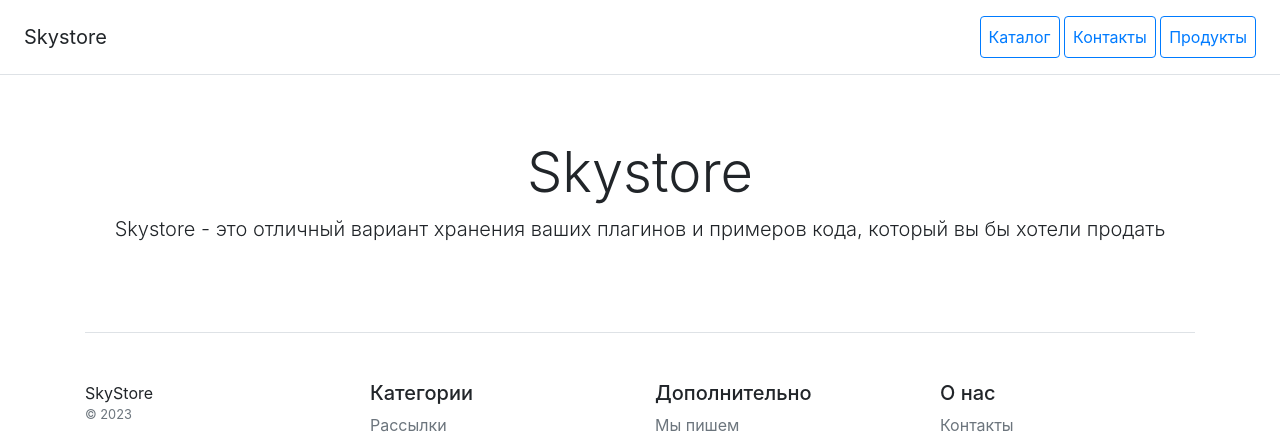
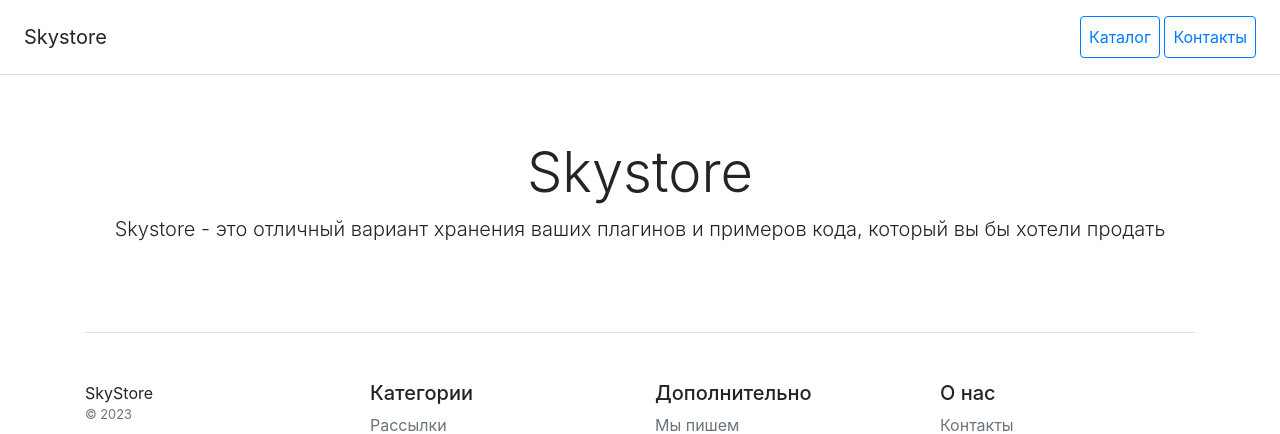
Before and after one commit to toir02/django_project, a Django app: page / in a window 1280 px wide. Shown: the top 434 px of the page. Run offline with Django 4.2, Linux system fonts and the light colour scheme; data that the repository does not hold is empty; some libraries are stand-ins or nearby versions.

Commit message:
refactor base template

```diff
--- a/catalog/templates/catalog/base.html
+++ b/catalog/templates/catalog/base.html
@@ -12,7 +12,6 @@
     <nav class="ms-5">
         <a class="p-2 btn btn-outline-primary" href="/">Каталог</a>
         <a class="p-2 btn btn-outline-primary" href="/contacts/">Контакты</a>
-        <a class="p-2 btn btn-outline-primary" href="/products/">Продукты</a>
     </nav>
 </div>
 
```
